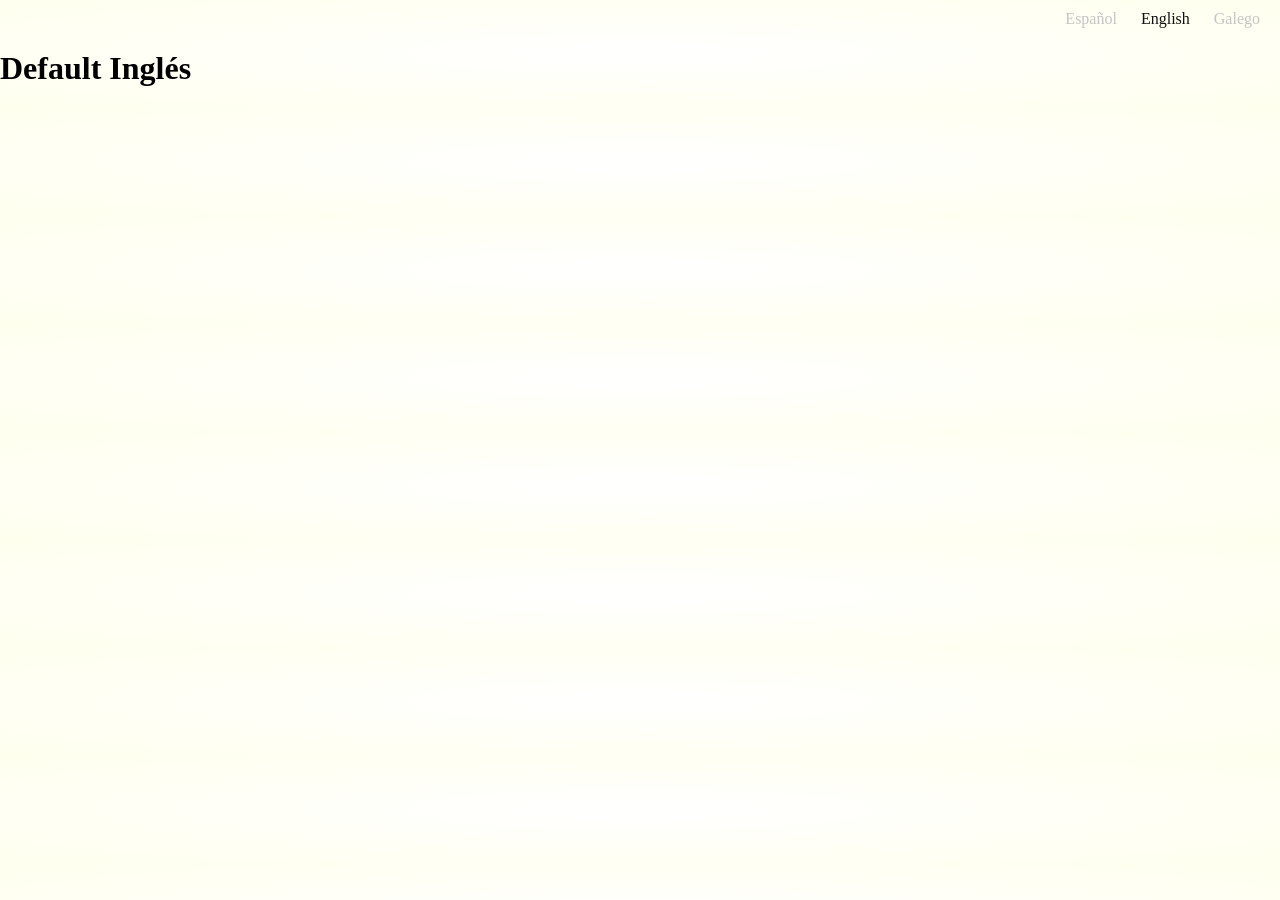
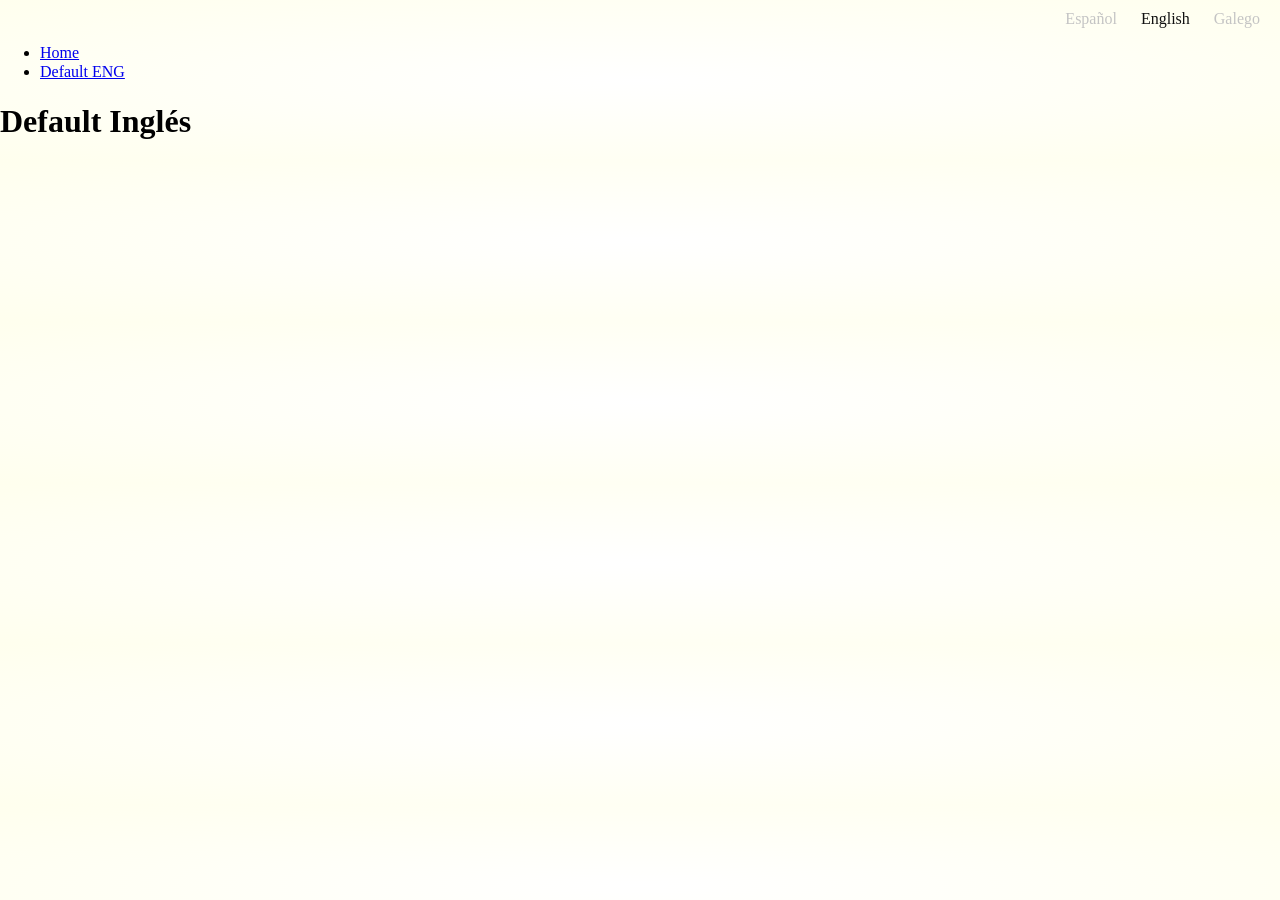
Before and after one commit to escornabot/website, a Jekyll site: the page built from _doc/en/default.md, in a window 1280 px wide. Built offline with Jekyll 4.4.1, drawn with Linux system fonts in a browser that asks for light colours.

Commit message:
Refactor navigation

```diff
--- /dev/null
+++ b/_data/en/nav.yml
@@ -0,0 +1,5 @@
+- title: Home
+  href: /en
+
+- title: Default ENG
+  href: /en/default
--- /dev/null
+++ b/_data/es/nav.yml
@@ -0,0 +1,5 @@
+- title: Inicio
+  href: /es
+
+- title: Default ESP
+  href: /es/default
--- /dev/null
+++ b/_data/gl/nav.yml
@@ -0,0 +1,5 @@
+- title: Inicio
+  href: /gl
+
+- title: Default GAL
+  href: /gl/default
--- a/_includes/body.html
+++ b/_includes/body.html
@@ -1,4 +1,5 @@
 <div id="content">
   {% include components/languages.html %}
+  {% include components/navigation.html %}
   {{ content }}
 </div>
--- a/_includes/components/languages.html
+++ b/_includes/components/languages.html
@@ -1,8 +1,7 @@
 <div id="languages">
-  {% assign current = page.url | replace:'/',' ' | truncatewords: 1 | remove:'...' %}
   <ul>
-    <li><a class="{% if current == 'es'%}active{% endif %}" href="{{ site.baseurl }}/es">Español</a></li>
-    <li><a class="{% if current == 'en'%}active{% endif %}" href="{{ site.baseurl }}/en">English</a></li>
-    <li><a class="{% if current == 'gl'%}active{% endif %}" href="{{ site.baseurl }}/gl">Galego</a></li>
+    <li><a class="{% if iso_lang == 'es'%}active{% endif %}" href="{{ site.baseurl }}/es">Español</a></li>
+    <li><a class="{% if iso_lang == 'en'%}active{% endif %}" href="{{ site.baseurl }}/en">English</a></li>
+    <li><a class="{% if iso_lang == 'gl'%}active{% endif %}" href="{{ site.baseurl }}/gl">Galego</a></li>
   </ul>
 </div>
--- /dev/null
+++ b/_includes/components/navigation.html
@@ -0,0 +1,24 @@
+<div id="navigation">
+  <ul>
+    {% for nav in site.data.[iso_lang].nav %}
+      {% if nav.subcategories != null %}
+        <li>
+          <a href="{{ site.baseurl }}{{ nav.url }}">{{ nav.title }} ▼</a>
+          <ul>
+          {% for subcategory in nav.subcategories %}
+            <li><a href="{{ site.baseurl }}{{ subcategory.subhref }}">{{ subcategory.subtitle }}</a></li>
+          {% endfor %}
+          </ul>
+        </li>
+      {% elsif nav.title == page.title %}
+          <li class="active">
+            <a href="{{ nav.baseurl }}">{{ nav.title }}</a>
+          </li>
+      {% else %}
+        <li>
+          <a href="{{ site.baseurl }}{{ nav.href }}">{{ nav.title }}</a>
+        </li>
+      {% endif %}
+    {% endfor %}
+  </ul>
+</div>
--- a/_layouts/default.html
+++ b/_layouts/default.html
@@ -1,3 +1,5 @@
+{% assign iso_lang = page.url | replace:'/',' ' | truncatewords: 1 | remove:'...' %}
+
 <!DOCTYPE html>
 <html>
 <head>
```
